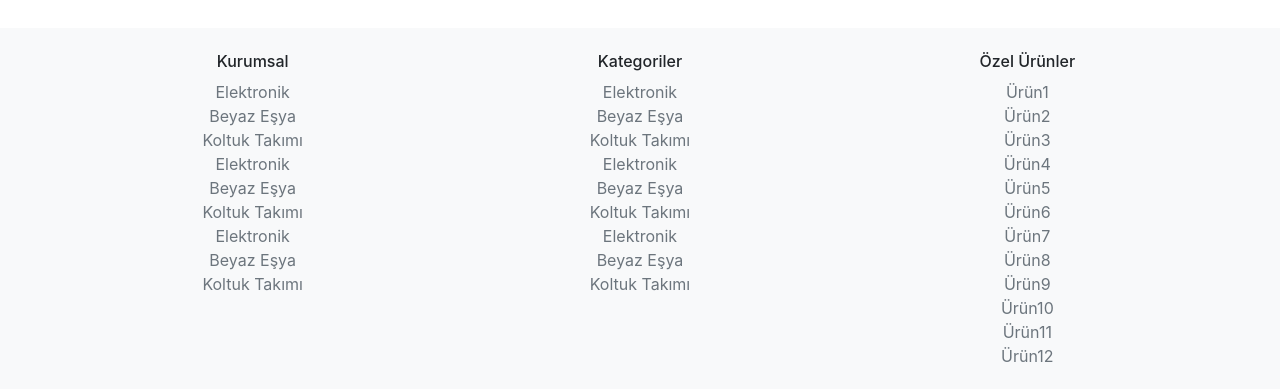
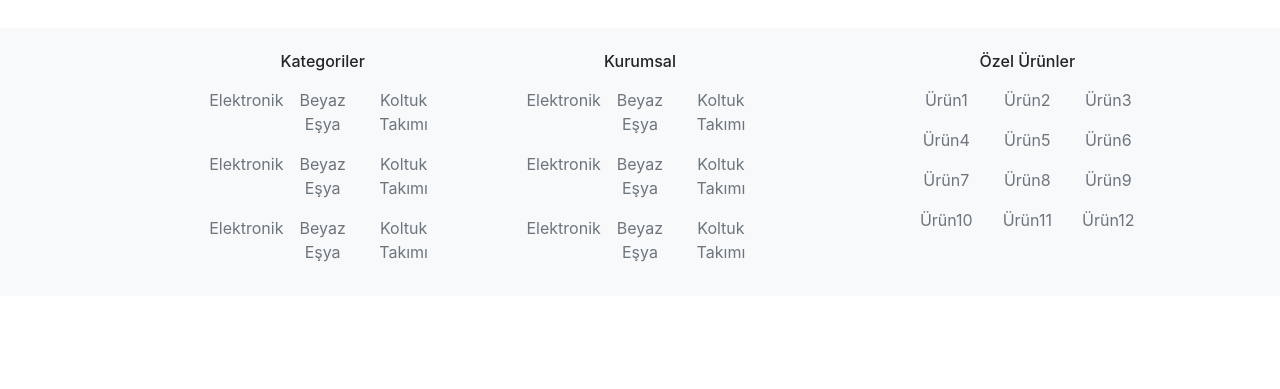
Before and after one commit to cikay/proj-e-challange, a React (Create React App) app: page / in a window 1280 px wide. Shown: the part 5092-5481 px from the top of the page. After the commit the page ends 5388 px from the top, so only its background shows below. Built offline with nearby package versions, Linux system fonts and the light colour scheme.

Commit message:
footer düzenlendi

```diff
--- a/src/components/CustomizedFooter.js
+++ b/src/components/CustomizedFooter.js
@@ -1,22 +1,18 @@
 import React from 'react'
-import { Row } from 'react-bootstrap'
+
 function CustomizedList({ title, items, style }) {
   return (
     <div className='col-lg-3 col-md-6 mb-4 mb-md-0 ' style={style}>
       <h6>{title}</h6>
-      <ul className='list-unstyled mb-0'>
-        <div className='d-flex flex-column'>
+      <div className='d-flex flex-col flex-wrap'>
         {items.map((item, index) => (
-            <div className='row-sm-3'>
-              <li key={item + index}>
+          <div key={index} className='col-sm-4 p-2'>
             <a href='#!' className='text-muted'>
               {item}
             </a>
-              </li>
           </div>
         ))}
       </div>
-      </ul>
     </div>
   )
 }
@@ -27,22 +23,9 @@ export default function CustomizedFooter() {
       className='bg-light text-center text-lg-start'
       style={{ marginTop: '30px' }}
     >
+      {' '}
       <div className='container p-4 align-middle'>
         <div className='d-flex justify-content-around'>
-          <CustomizedList
-            title='Kurumsal'
-            items={[
-              'Elektronik',
-              'Beyaz Eşya',
-              'Koltuk Takımı',
-              'Elektronik',
-              'Beyaz Eşya',
-              'Koltuk Takımı',
-              'Elektronik',
-              'Beyaz Eşya',
-              'Koltuk Takımı',
-            ]}
-          />
           <CustomizedList
             title='Kategoriler'
             items={[
@@ -58,6 +41,22 @@ export default function CustomizedFooter() {
             ]}
             style={{ marginLeft: '70px' }}
           />
+
+          <CustomizedList
+            title='Kurumsal'
+            items={[
+              'Elektronik',
+              'Beyaz Eşya',
+              'Koltuk Takımı',
+              'Elektronik',
+              'Beyaz Eşya',
+              'Koltuk Takımı',
+              'Elektronik',
+              'Beyaz Eşya',
+              'Koltuk Takımı',
+            ]}
+          />
+
           <CustomizedList
             title='Özel Ürünler'
             items={[
```
Lines whose indentation alone changed are shown as unchanged.
